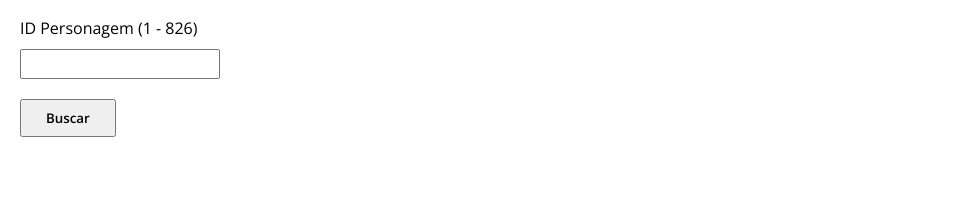
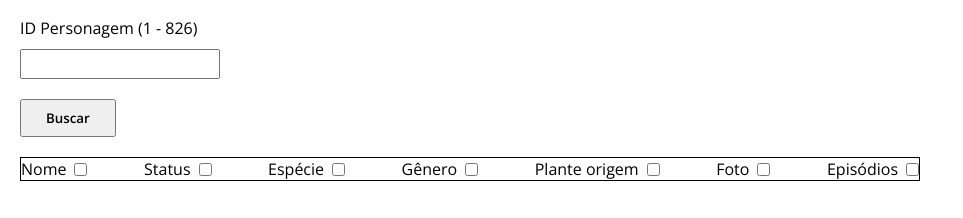
Before and after one commit to zreinaldon/rick-and-morty-api, a plain HTML site: page index.html in a window 1280 px wide. Shown: the part 56-274 px from the top of the page, without its empty margins (0-963 px from the left). Drawn offline with nearby package versions, Linux system fonts and the light colour scheme.

Commit message:
feat: filtrar as informações o que o usuário deseja mostrar do personagem escolhido

```diff
--- a/index.html
+++ b/index.html
@@ -16,6 +16,43 @@
                 <label>ID Personagem (1 - 826)</label>
                 <input type="text" id="input-name">
                 <button id="search-button">Buscar</button>
+
+                <div id="filters">
+                    <div class="filter">
+                        <label>Nome</label>
+                        <input type="checkbox" name="name" id="name-check">
+                    </div>
+
+                    <div class="filter">
+                        <label>Status</label>
+                        <input type="checkbox" name="status" id="status-check">
+                    </div>
+
+                    <div class="filter">
+                        <label>Espécie</label>
+                        <input type="checkbox" name="species" id="species-check">
+                    </div>
+
+                    <div class="filter">
+                        <label>Gênero</label>
+                        <input type="checkbox" name="gender" id="gender-check">
+                    </div>
+
+                    <div class="filter">
+                        <label>Plante origem</label>
+                        <input type="checkbox" name="origin" id="origin-check">
+                    </div>
+
+                    <div class="filter">
+                        <label>Foto</label>
+                        <input type="checkbox" name="image" id="image-check">
+                    </div>
+
+                    <div class="filter">
+                        <label>Episódios</label>
+                        <input type="checkbox" name="episode" id="episode-check">
+                    </div>
+                </div>
             </div>
 
             <div id="container-character">
--- a/script.js
+++ b/script.js
@@ -3,19 +3,38 @@ const searchBtn = document.getElementById('search-button');
 const containerCharacter = document.getElementById('container-character');
 const imgCharacter = document.getElementById('img-character');
 
-const fetchApi = (value) => {
-    const result = fetch(`https://rickandmortyapi.com/api/character/${value}`)
-    .then((res) => (res.json()))
-    .then((data) => {
-        return data;
-    })
+async function fetchF(value) {
+    const result = await fetch(`https://rickandmortyapi.com/api/character/${value}`)
+    .then((res) => res.json());
 
     return result;
 }
 
+const filterData = (result) => {
+    const divFilter = document.getElementsByClassName('filter');
+    const filterArray = Array.from(divFilter);
+
+    const filteredObject = {};
+
+    filterArray.map((element) => {
+        return document.getElementById(element.lastElementChild.id);
+    }).map((element) => {
+        if(element.checked) {
+            console.log(element);
+            filteredObject[element.name] = result[element.name];
+        }
+    })
+
+    return filteredObject;
+}
+
+
+
 searchBtn.addEventListener('click', async () => {
-    const result = await fetchApi(inputValue.value);
-    containerCharacter.innerText = JSON.stringify(result, undefined, 1);
+    const result = await fetchF(inputValue.value);
 
     imgCharacter.setAttribute('src', result.image);
+
+    //containerCharacter.innerText = JSON.stringify(result, undefined, 1); //mostra todas as propriedades do objeto sem filtro
+    containerCharacter.innerText = JSON.stringify(filterData(result), undefined, 1);
 })
--- a/style.css
+++ b/style.css
@@ -16,10 +16,10 @@
     /* border: 1px solid black; */
 
     margin-top: 20px;
-    max-width: 300px;
+    max-width: 900px;
 }
 
-#seek-character input {
+#input-name {
     display: block;
     margin-top: 10px;
     padding: 4px;
@@ -42,3 +42,20 @@
 img {
     margin-top: 20px;
 }
+
+#filters {
+    display: flex;
+    justify-content: space-between;
+    border: 1px solid black;
+    margin-top: 20px;
+}
+
+.filter {
+    display: flex;
+    align-items: center;
+    gap: 8px;
+}
+
+input[type="checkbox"]  {
+    padding: 5px;
+}
```
